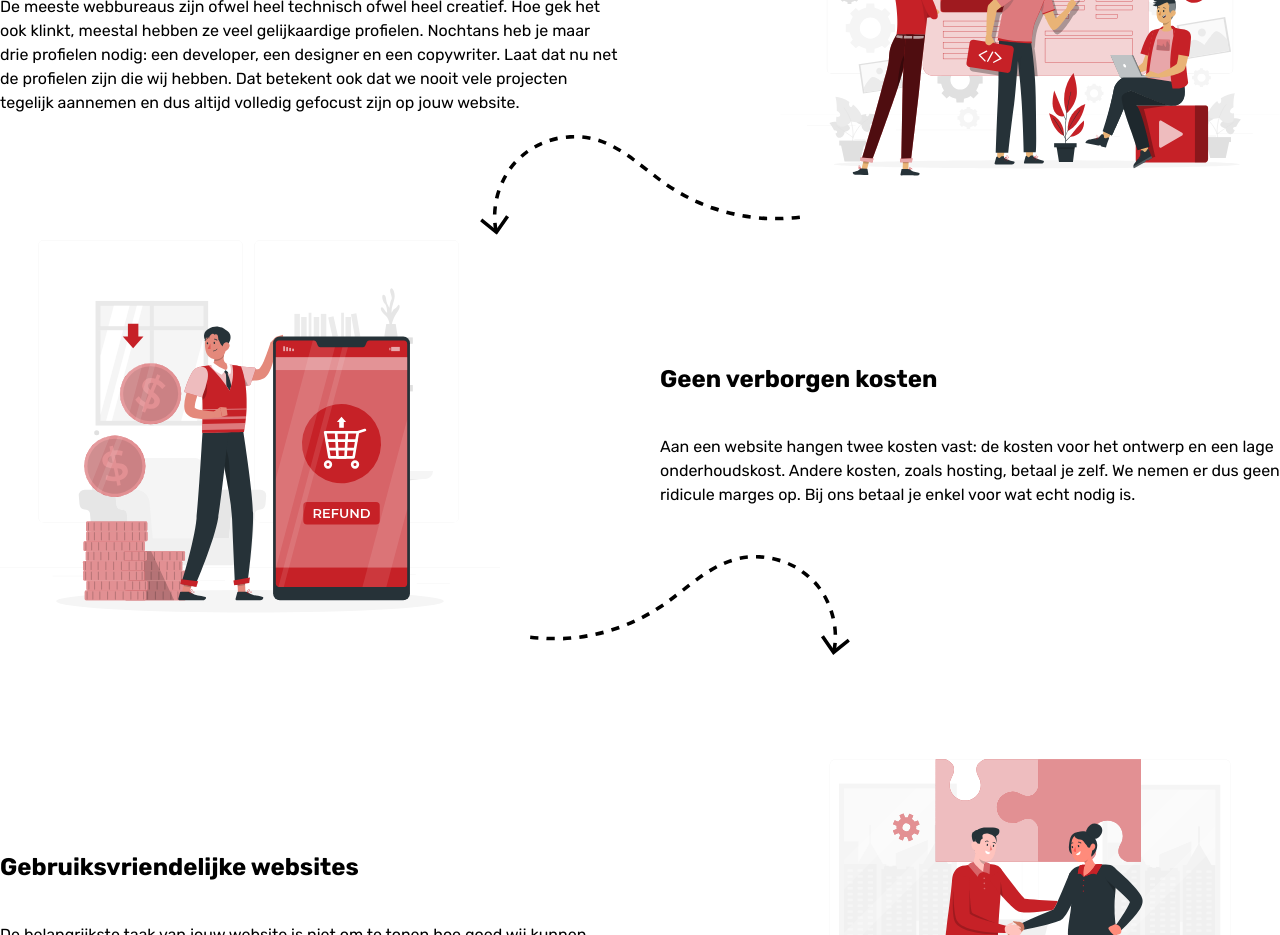
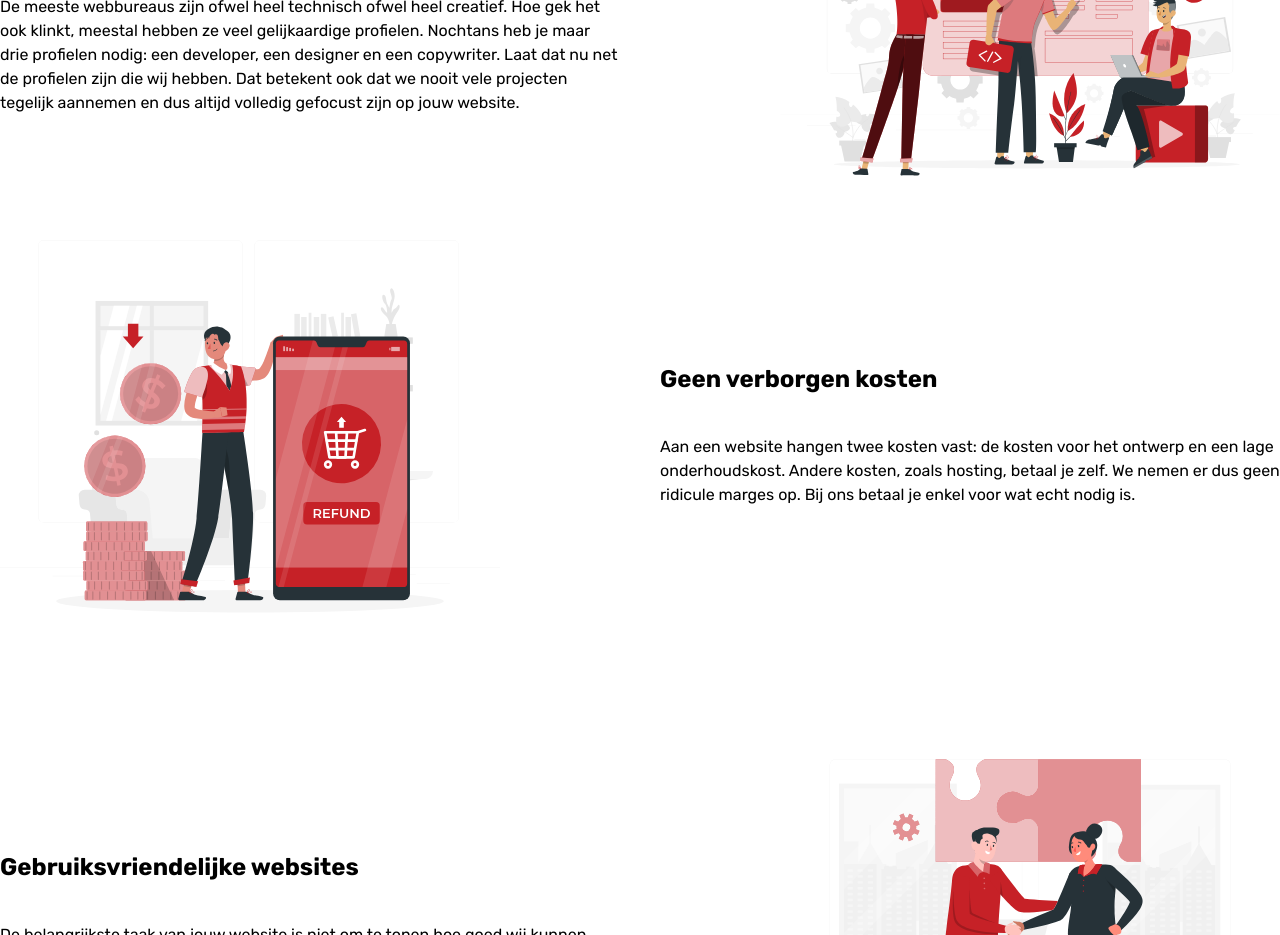
Before and after one commit to AmerSikira/poppy-websites, a Next.js app: page / in a window 1280 px wide. Shown: the part 1700-2635 px from the top of the page. Built offline with nearby package versions, Linux system fonts and the light colour scheme.

Commit message:
removed arrows, it was just stupid idea

```diff
--- a/components/homepage/hero.tsx
+++ b/components/homepage/hero.tsx
@@ -88,13 +88,6 @@ const Hero = () => {
 					</FlexRow>
 				</Container>
 				<Container className="flex gap-10 my-15 relative">
-					<Image
-						src="/arrow.svg"
-						alt="Dashed arrow"
-						height={100}
-						width={100}
-						className="absolute bottom-0 left-1/2 -translate-x-1/2 translate-y-1/2 -rotate-90"
-					/>
 					<FlexColumn className="w-1/2 justify-center">
 						<H3 className="mb-10">Team van drie experts</H3>
 
@@ -121,13 +114,6 @@ const Hero = () => {
 				</Container>
 
 				<Container className="flex gap-10 my-15 relative">
-					<Image
-						src="/arrow-2.svg"
-						alt="Dashed arrow"
-						height={100}
-						width={100}
-						className="absolute bottom-0 left-1/2 translate-y-1/4 rotate-90"
-					/>
 					<FlexRow className="w-1/2 justify-start">
 						<Image
 							alt=""
```
